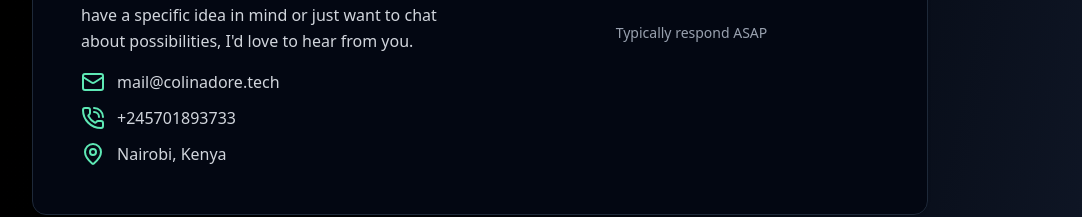
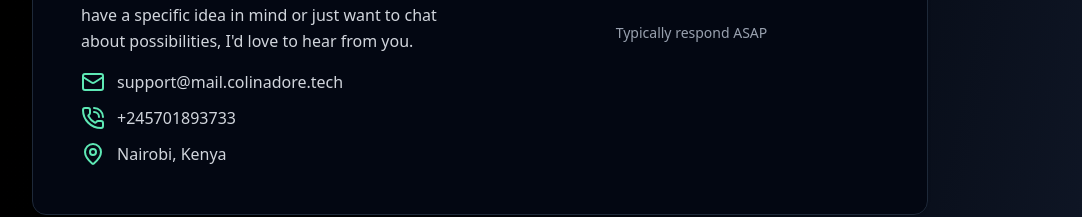
Before and after one commit to ColinAdo/portfolio-ui, a Next.js app: page / in a window 1280 px wide. Shown: the part 5731-5948 px from the top of the page, without its empty margins (160-1242 px from the left). Built offline with nearby package versions, Linux system fonts and the light colour scheme.

Commit message:
Add working email

```diff
--- a/components/common/Contact.tsx
+++ b/components/common/Contact.tsx
@@ -46,7 +46,7 @@ export default function Contact() {
                       <span className="text-emerald-300">
                         <Mail />
                       </span>
-                      <span>mail@colinadore.tech</span>
+                      <span>support@mail.colinadore.tech</span>
                     </div>
                     <div className="flex items-center space-x-3">
                       <span className="text-emerald-300">
```
